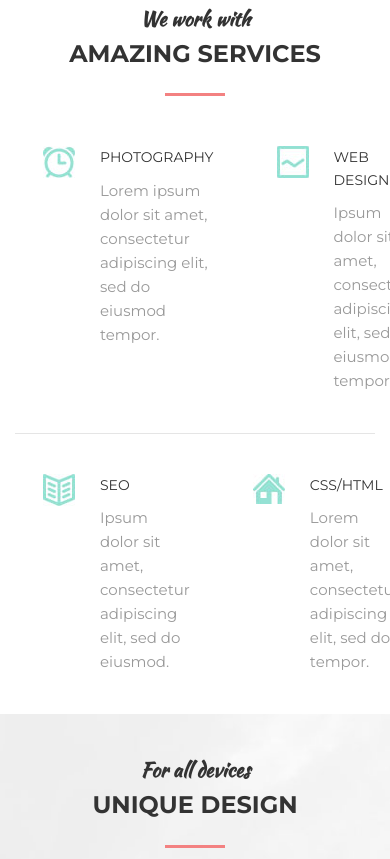
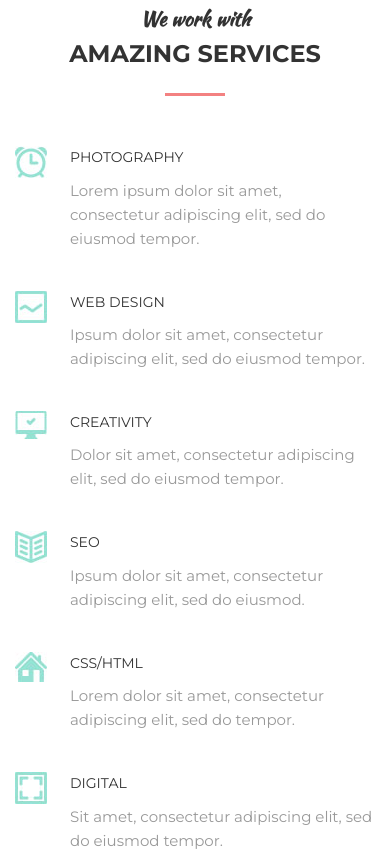
Before and after one commit to chernetskiy-ivan/MoGo, a plain HTML site: page index.html in a window 390 px wide. Shown: the part 2765-3624 px from the top of the page. Drawn offline with Linux system fonts and the light colour scheme.

Commit message:
make Services adaptive

```diff
--- a/assets/css/style.css
+++ b/assets/css/style.css
@@ -418,15 +418,19 @@ hr{
 
  .services {
     display: flex;
+    flex-wrap: wrap;
 
  }
 
  .services__item{
-    flex: 1 1 0;
-    padding-left: 85px;
-    padding-right: 35px;
+    width: 33.33333%;
+    padding: 0 35px 40px 85px;
+    position: relative;
+    margin-bottom: 40px;
+}
 
-    position: relative;
+.services__item--border{
+    border-bottom: 1px solid #e5e5e5;
 }
 
 .services__icon{
@@ -1177,6 +1181,14 @@ FOCUS*/
         border-right: 0;
     }
 
+    /*Services__item*/
+    .services__item{
+        width: 50%;
+        padding-bottom: 0;
+    }
+    .services__item--border{
+        border-bottom: 0;
+    }
 }
 
 @media (max-width: 770px){
@@ -1212,6 +1224,23 @@ FOCUS*/
     }
     .slider__item.active:before{
         width: 50%;
+    }
+
+    /*Services*/
+    .services{
+        justify-content: center;
+    }
+    .services__item{
+        width: 100%;
+        max-width: 400px;
+        padding-left: 55px;
+        padding-right: 0;
+    }
+    .services__item--border{
+        border-bottom: 0;
+    }
+    .services__icon{
+        left: 0;
     }
 }
 
--- a/index.html
+++ b/index.html
@@ -152,7 +152,7 @@
                 </div>
 
                 <div class="services">
-                    <div class="services__item">
+                    <div class="services__item  services__item--border">
                         <img class="services__icon" src="assets/img/1.jpg" alt="1"></img>
                         <div class="services__title">Photography</div>
                         <div class="services__text">Lorem ipsum dolor sit amet,
@@ -160,14 +160,14 @@
                         sed do eiusmod tempor.
                         </div>
                     </div>
-                    <div class="services__item">
+                    <div class="services__item  services__item--border">
                         <img class="services__icon" src="assets/img/2.jpg" alt="2"></img>
                         <div class="services__title">Web Design</div>
                         <div class="services__text">Ipsum dolor sit amet,
                             consectetur adipiscing elit, sed do eiusmod tempor.
                         </div>
                     </div>
-                    <div class="services__item">
+                    <div class="services__item  services__item--border">
                         <img class="services__icon" src="assets/img/3.jpg" alt="3"></img>
                         <div class="services__title">Creativity</div>
                         <div class="services__text">Dolor sit amet,
@@ -175,11 +175,6 @@
                             sed do eiusmod tempor.
                         </div>
                     </div>
-                </div>
-
-                <hr>
-
-                <div class="services">
                     <div class="services__item">
                         <img class="services__icon" src="assets/img/4.jpg" alt="4"></img>
                         <div class="services__title">seo</div>
@@ -202,6 +197,7 @@
                         </div>
                     </div>
                 </div>
+
 
             </div>
         </section>
```
